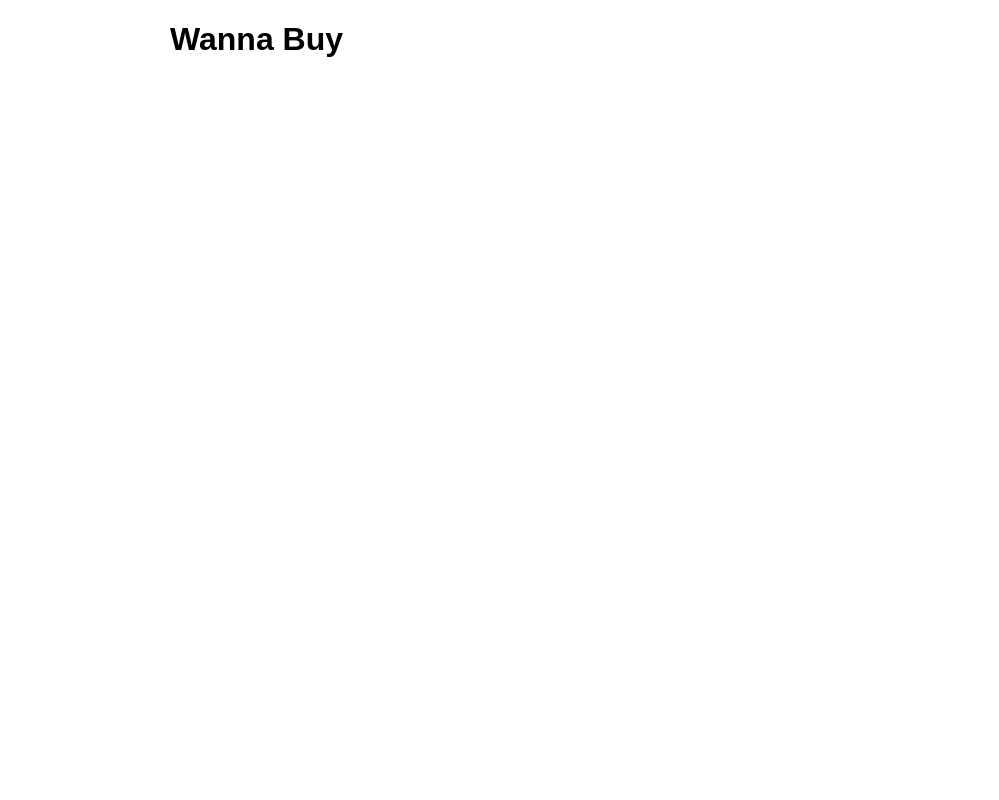
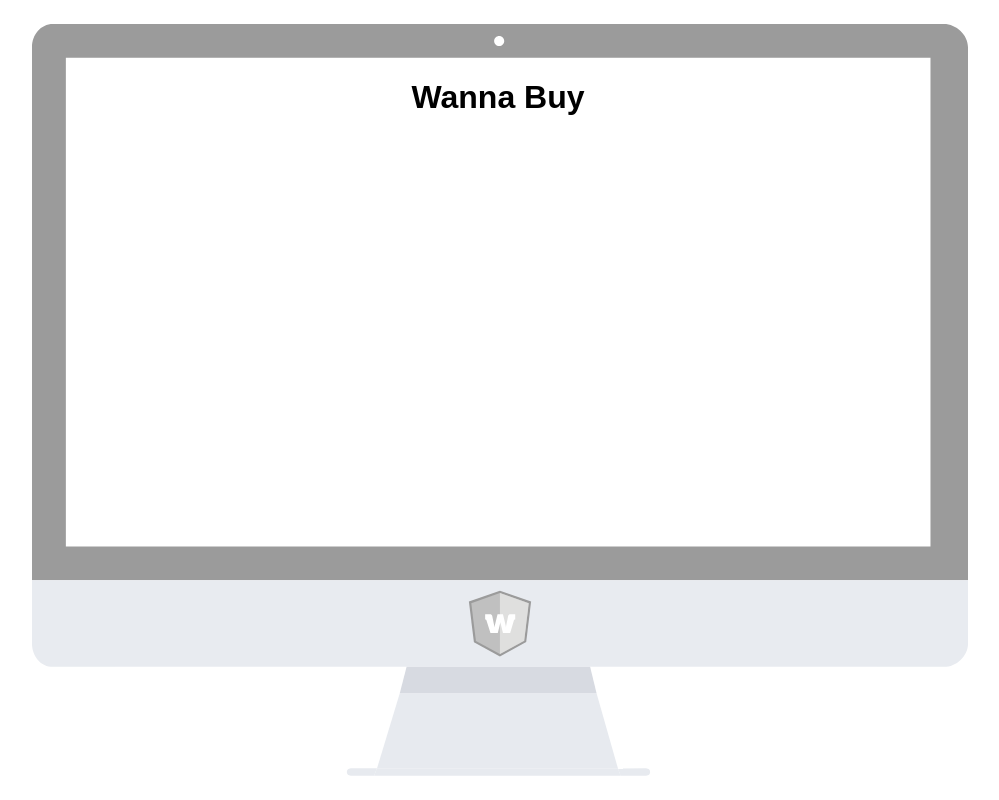
Before and after one commit to cironunes/ng-workshop, a website: page end/index.html in a window 1280 px wide. Shown: the whole page, without its empty margins (140-1139 px from the left). Drawn offline with nearby package versions, Linux system fonts and the light colour scheme; some packages are replaced by stand-ins of ours.

Commit message:
add computer svg to layout

```diff
--- a/end/css/style.css
+++ b/end/css/style.css
@@ -1,9 +1,63 @@
-.wrapper {
-  max-width: 660px;
-  margin: 0 auto;
+html,
+body {
+    -webkit-touch-callout: none;
+    -webkit-user-select: none;
+    -khtml-user-select: none;
+    -moz-user-select: none;
+    -ms-user-select: none;
+    -o-user-select: none;
+    user-select: none;
+    -webkit-tap-highlight-color: rgba(0, 0, 0, 0);
+    -ms-overflow-style: none;
+    overflow: hidden;
+    cursor: default;
 }
-
-.hidden {
-  position: absolute;
-  visibility: hidden;
+input,
+textarea {
+    user-select: text;
 }
+#background-computer {
+    position: absolute;
+    background: url(../img/computer.svg);
+    width: 936px;
+    height: 752px;
+    margin: auto;
+    left: 0;
+    right: 0;
+    top: 0;
+    bottom: 0;
+    display: block;
+    background-size: contain;
+}
+#wrapper {
+    position: absolute;
+    width: 826px;
+    height: 489px;
+    left: 0;
+    right: 0;
+    top: 0;
+    bottom: 0;
+    margin-top: 34px;
+    margin-left: 33px;
+    padding-right: 20px;
+    padding-left: 20px;
+    overflow-x: hidden;
+    overflow-y: auto;
+    text-align: center;
+}
+#main-table {
+    width: 100%;
+    text-align: center;
+}
+table th {
+    vertical-align: middle;
+    text-align: center;
+}
+#main-table-id-col {
+    width: 30px;
+    vertical-align: middle;
+}
+#main-table-product-col {
+    width: 480px;
+    vertical-align: middle;
+}
--- a/end/index.html
+++ b/end/index.html
@@ -1,5 +1,6 @@
 <!DOCTYPE html>
 <html lang="en">
+
 <head>
     <meta charset="utf-8">
     <title>wannaBuy</title>
@@ -8,13 +9,16 @@
     <link rel="stylesheet" href="bower_components/fontawesome/css/font-awesome.min.css">
     <link rel="stylesheet" href="css/style.css">
 </head>
+
 <body ng-app="wannaBuy">
-  <div class="wrapper">
+    <div id="background-computer">
+        <div id="wrapper">
             <header>
                 <h1>Wanna Buy</h1>
             </header>
 
             <div ng-view></div>
+        </div>
     </div>
 
     <script src="bower_components/angular/angular.min.js"></script>
@@ -24,4 +28,5 @@
     <script src="js/editCtrl.js"></script>
     <script src="js/itemsFactory.js"></script>
 </body>
+
 </html>
```
Also changed, not shown: end/partials/main.html (+10 -10 lines), end/img/computer.svg (added). Lines whose indentation alone changed are shown as unchanged.
